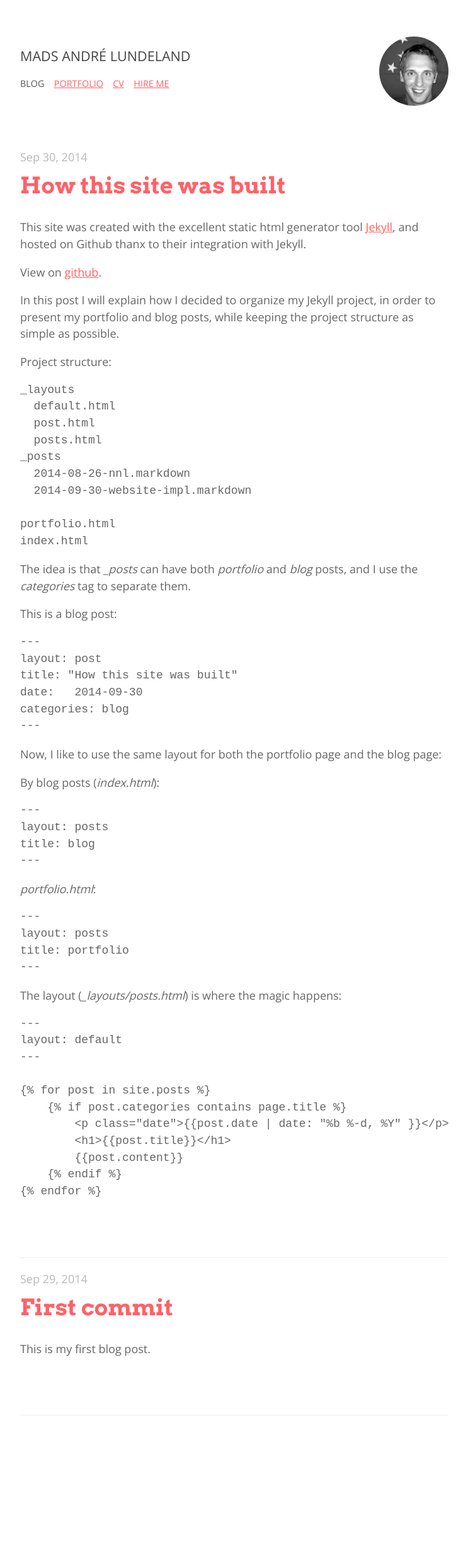
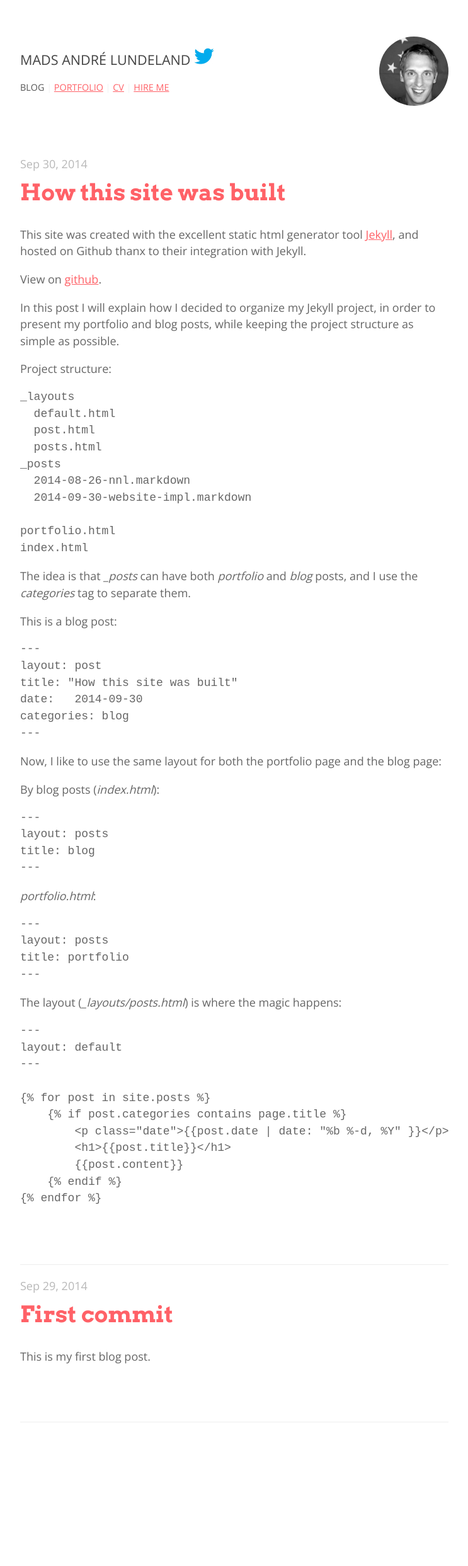
Before and after one commit to mlundela/mlundela.github.io, a Jekyll site: the page built from index.html, in a window 1280 px wide. Shown: the whole page at 63% size, without its empty margins (268-1011 px from the left). Built offline with Jekyll 4.4.1, drawn with Linux system fonts in a browser that asks for light colours.

Commit message:
Add twitter link

```diff
--- a/_includes/header.html
+++ b/_includes/header.html
@@ -3,7 +3,9 @@
     <img id="profile-img" class="img-circle" src="/assets/mads-bw.jpg">
 
     <div class="title">
-        <h2>Mads André Lundeland</h2>
+        <h2>Mads André Lundeland
+            <a href="https://twitter.com/MadsLundeland"><img class="twitter" src="/assets/twitter.jpg"></a>
+        </h2>
 
         <div class="breadcrumb">
             {% if page.title != 'blog' %} <a href="/">blog</a> {% else %} <span>blog</span> {% endif %} |
@@ -11,6 +13,7 @@
             {% if page.title != 'cv' %} <a href="/cv">cv</a> {% else %} <span>cv</span> {% endif %} |
             {% if page.title != 'contact' %} <a href="/contact">hire me</a> {% else %} <span>hire me</span> {% endif %}
         </div>
+        <br/>
     </div>
     <br style="clear: both;"/>
 </div>
--- a/css/main.css
+++ b/css/main.css
@@ -38,6 +38,10 @@ a, a:hover, a:visited {
     width: 110px;
     float: right;
     border-radius: 55px;
+}
+
+.twitter {
+    width: 32px;
 }
 
 .content img {
```
Also changed, not shown: assets/twitter.jpg (added).
